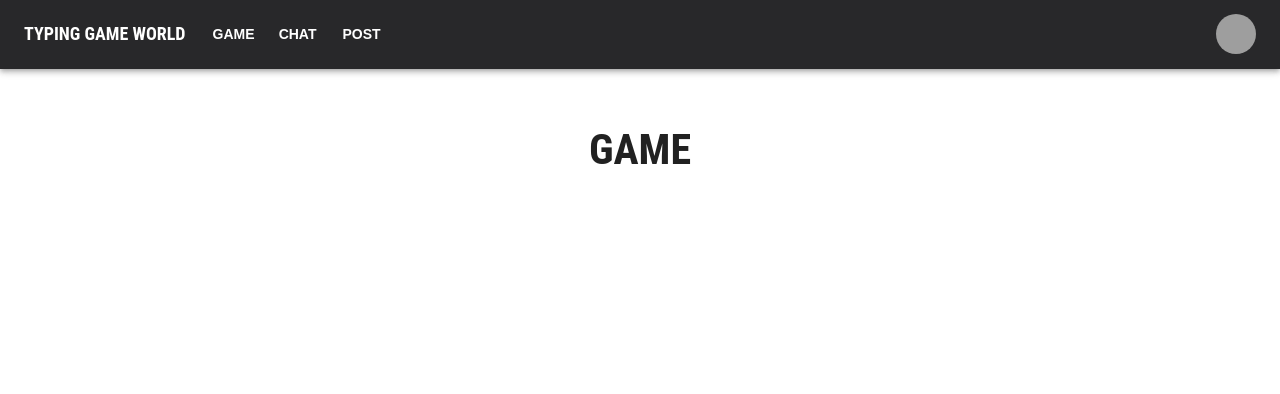
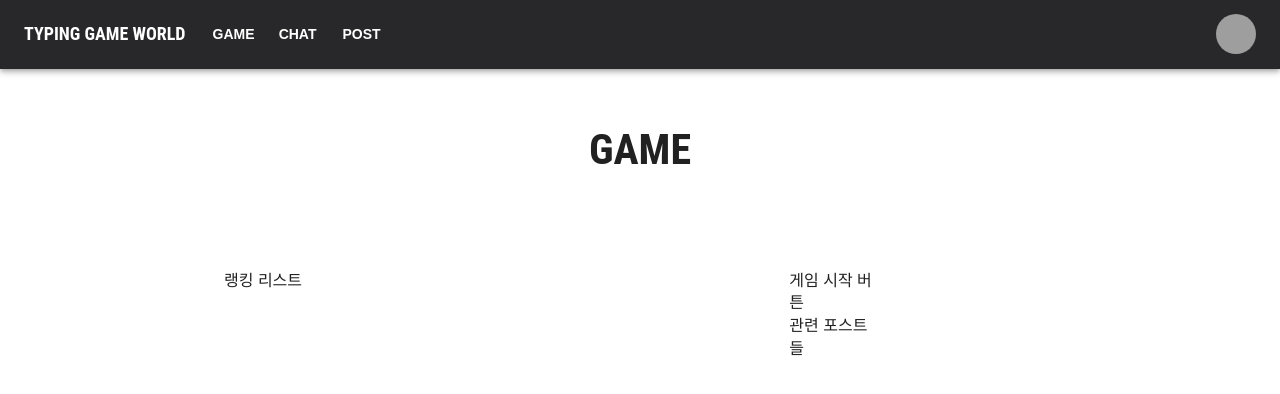
Before and after one commit to zlxlwnfl/TypingGameWorld_Frontend, a React (Create React App) app: page /games in a window 1280 px wide. Shown: the top 394 px of the page. Built offline with nearby package versions, Linux system fonts and the light colour scheme; grey boxes are pictures that could not be loaded.

Commit message:
#5 대략적인 레이아웃 셋팅

```diff
--- a/src/views/GamePage/GamePage.tsx
+++ b/src/views/GamePage/GamePage.tsx
@@ -1,6 +1,7 @@
 import * as React from 'react';
 import Container from '@mui/material/Container';
 import Box from '@mui/material/Box';
+import Grid from '@mui/material/Grid';
 import Typography from '../../components/Typography/Typography';
 import Header from '../../components/Header/Header';
 
@@ -14,6 +15,21 @@ const GamePage = () => {
                         Game
                     </Typography>
                 </Box>
+                <Box sx={{ ml: 20, mr: 20 }}>
+                    <Grid container spacing={2}>
+                        <Grid item xs={8}>
+                            랭킹 리스트
+                        </Grid>
+                        <Grid item xs={4}>
+                            <Grid item xs={4}>
+                                게임 시작 버튼
+                            </Grid>
+                            <Grid item xs={4}>
+                                관련 포스트들
+                            </Grid>
+                        </Grid>
+                    </Grid>
+                </Box>
             </Container>
         </React.Fragment>
     );
```
